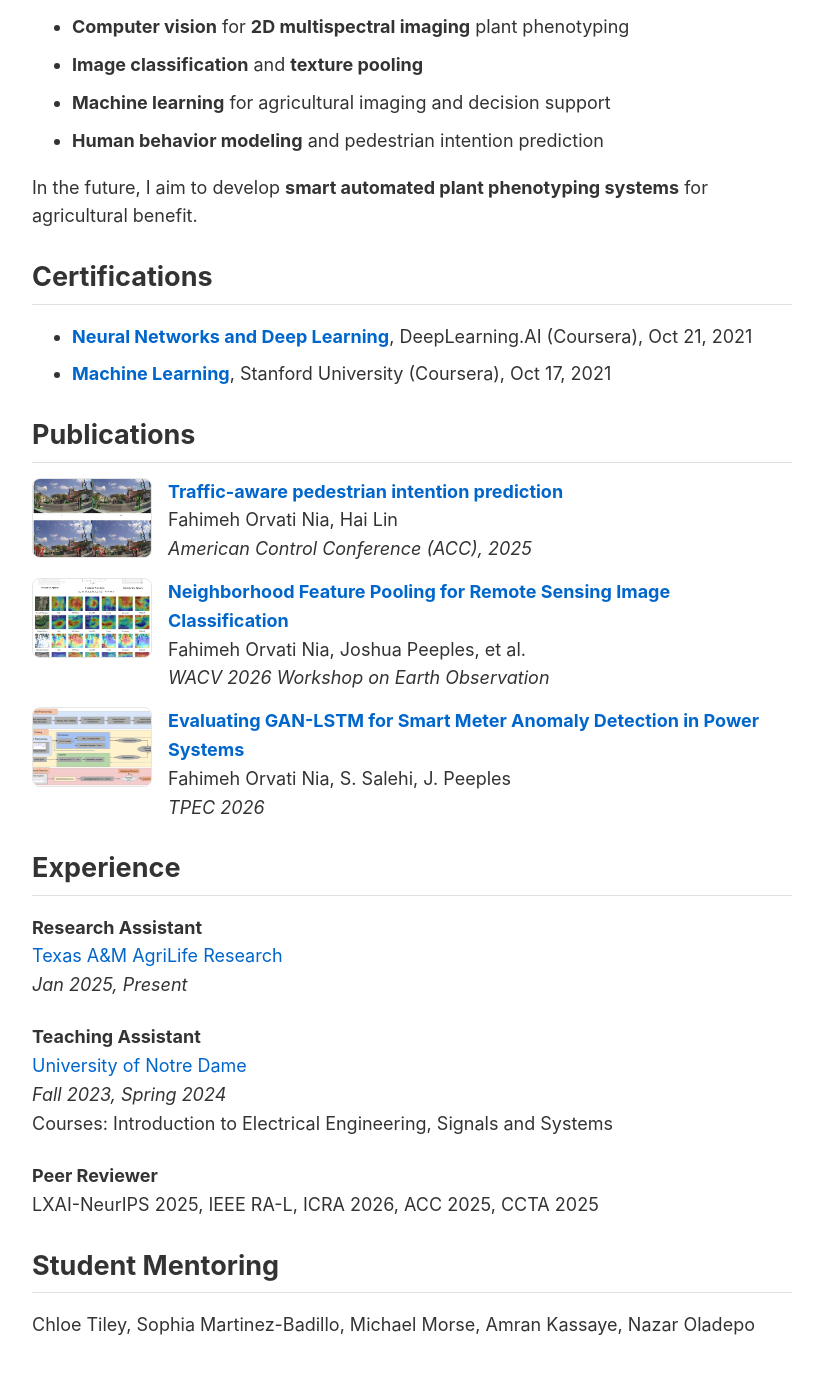
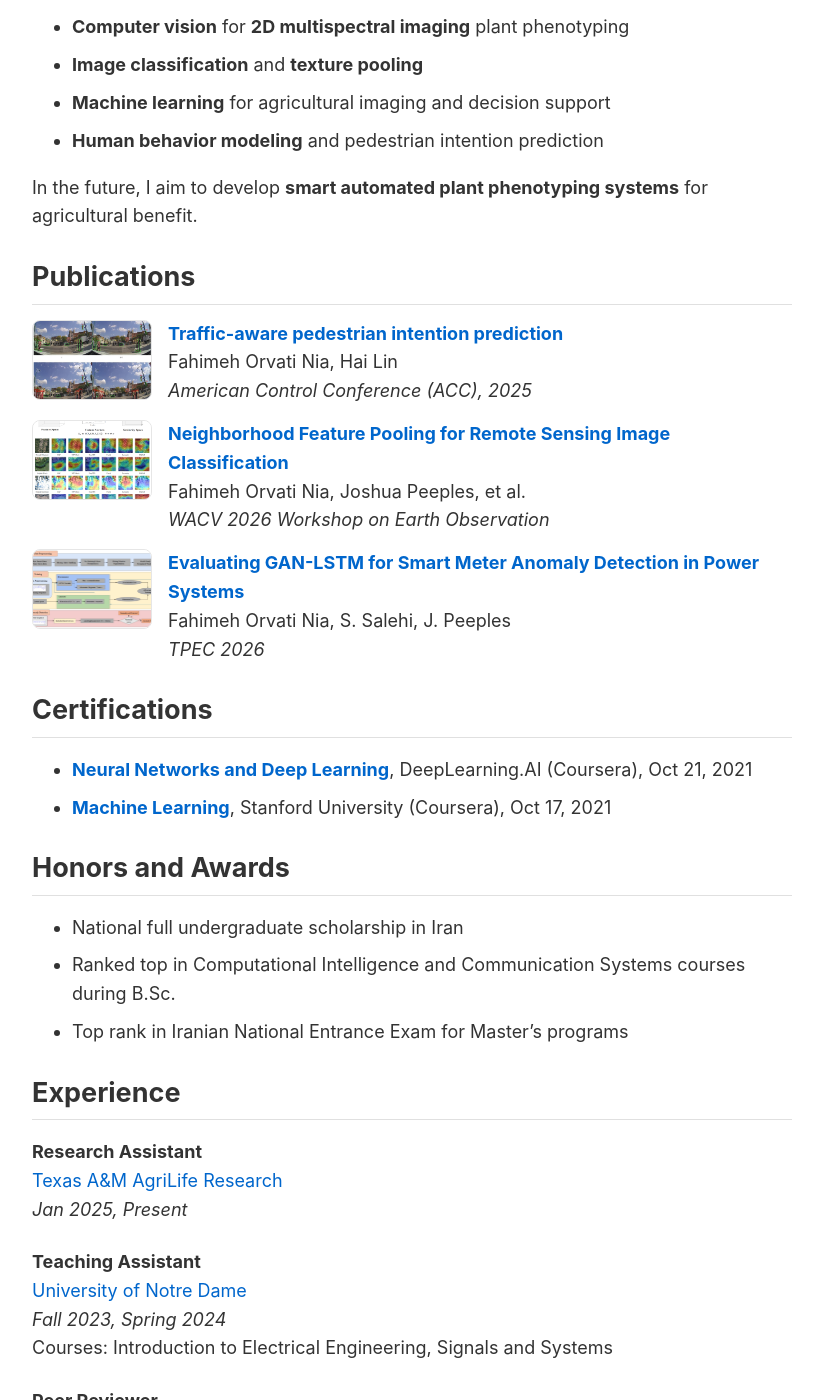
Before and after one commit to fahimehorvatinia/fahimehorvatinia.github.io, a Jekyll site: the page built from index.md, in a window 1280 px wide and 1400 px high, scrolled down 432 px. Shown: the whole window, without its empty margins (228-1051 px from the left). Built offline with Jekyll 4.4.1, drawn with Linux system fonts in a browser that asks for light colours.

Commit message:
Reorder homepage sections; add honors and awards

```diff
--- a/index.md
+++ b/index.md
@@ -74,6 +69,17 @@ In the future, I aim to develop <strong>smart automated plant phenotyping system
   </div>
 </div>
 
+## Certifications
+
+- <a href="https://coursera.org/share/0715ffa61acd34c9413973a69ad62c31"><strong>Neural Networks and Deep Learning</strong></a>, DeepLearning.AI (Coursera), Oct 21, 2021
+- <a href="https://coursera.org/share/43254a83148164e470e186f53668b07c"><strong>Machine Learning</strong></a>, Stanford University (Coursera), Oct 17, 2021
+
+## Honors and Awards
+
+- National full undergraduate scholarship in Iran
+- Ranked top in Computational Intelligence and Communication Systems courses during B.Sc.
+- Top rank in Iranian National Entrance Exam for Master's programs
+
 ## Experience
 
 **Research Assistant**
```
Also changed, not shown: other parts of index.md (+0 -5 lines).
